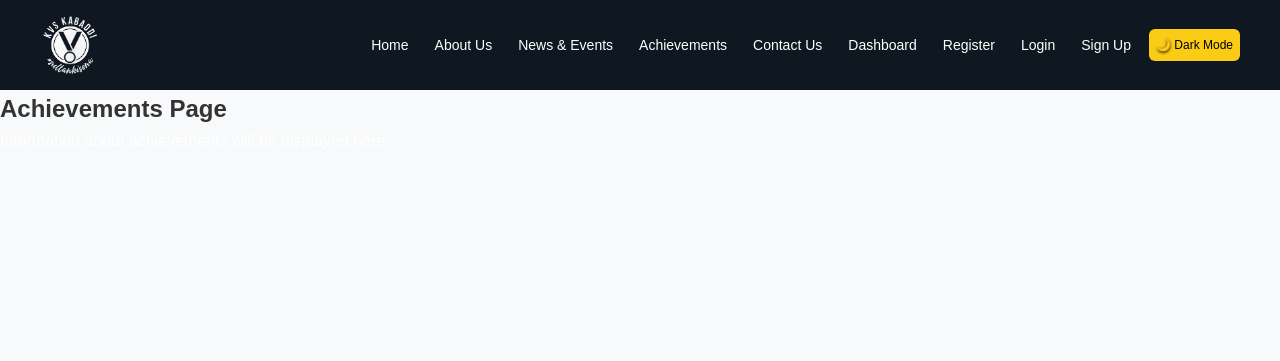
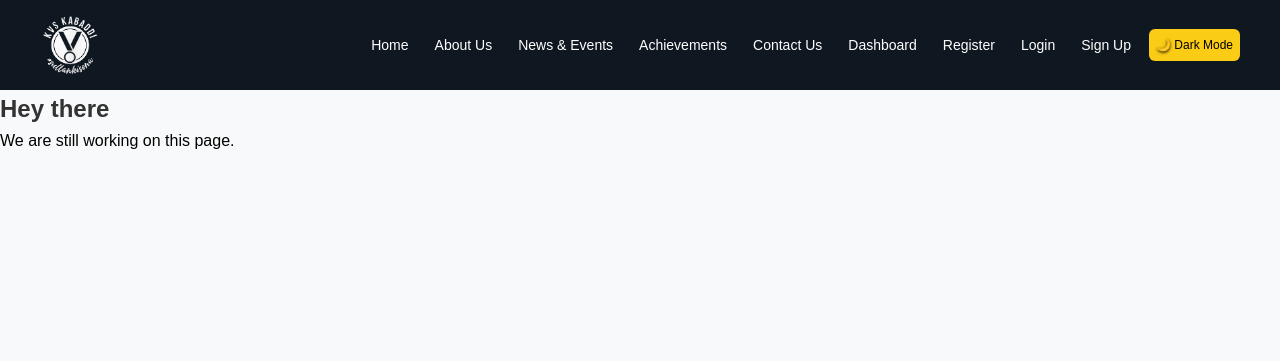
Before and after one commit to utsav-18/Kabaddi-Academy, a Flask app: page /achievements in a window 1280 px wide. Shown: the top 361 px of the page. Run offline with Flask 3, Linux system fonts and the light colour scheme.

Commit message:
Achievements

```diff
--- a/templates/achievements.html
+++ b/templates/achievements.html
@@ -2,6 +2,6 @@
 {% block title %}Admission - KVS Kabaddi Academy{% endblock %}
 {% block content %}
 <div class="overlapping-bg"></div>
-<h2>Achievements Page</h2>
-<p>Information about achievements will be displayed here.</p>
+      <h2>Hey there</h2>
+      <p style="color: black;">We are still working on this page.</p>
 {% endblock %}
```
